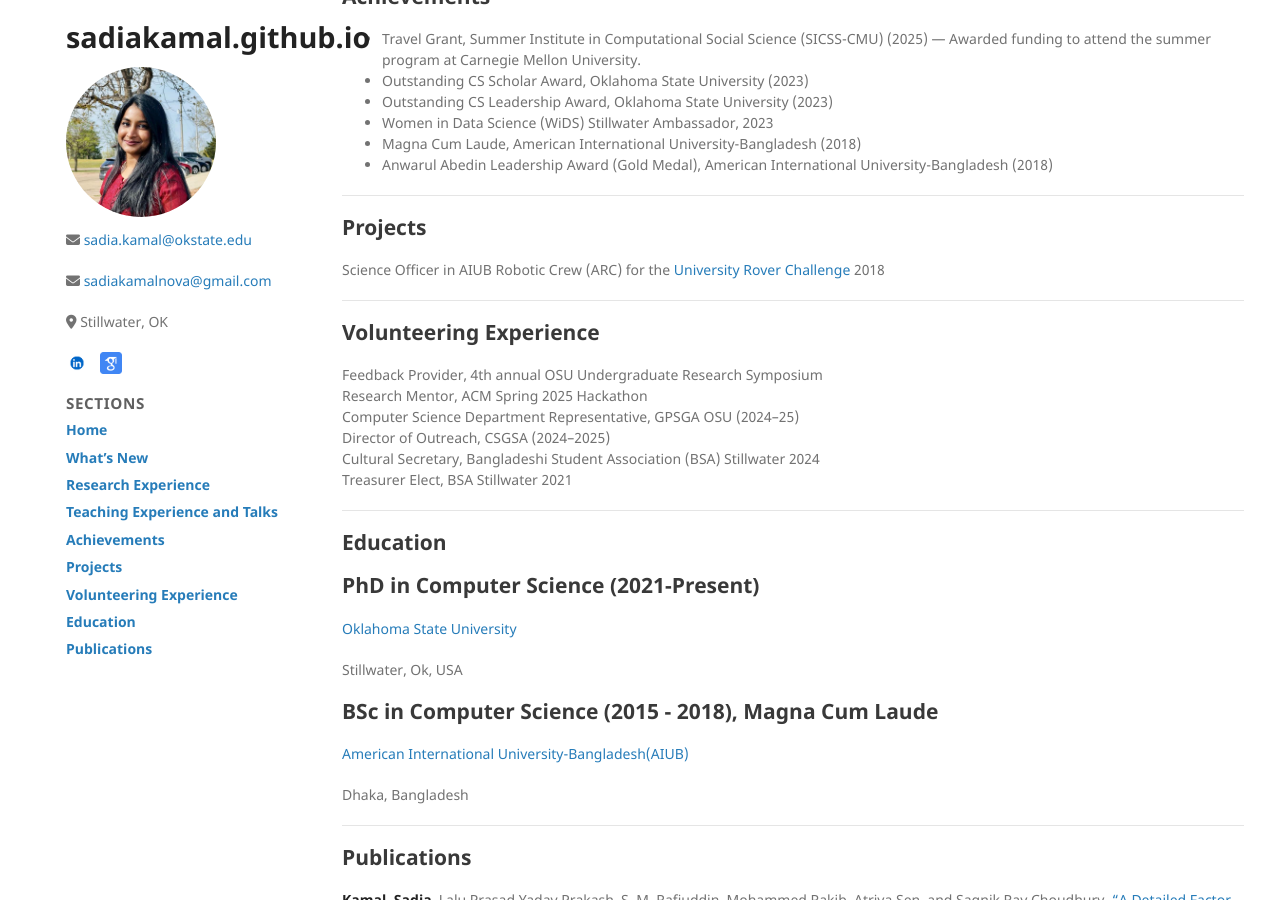
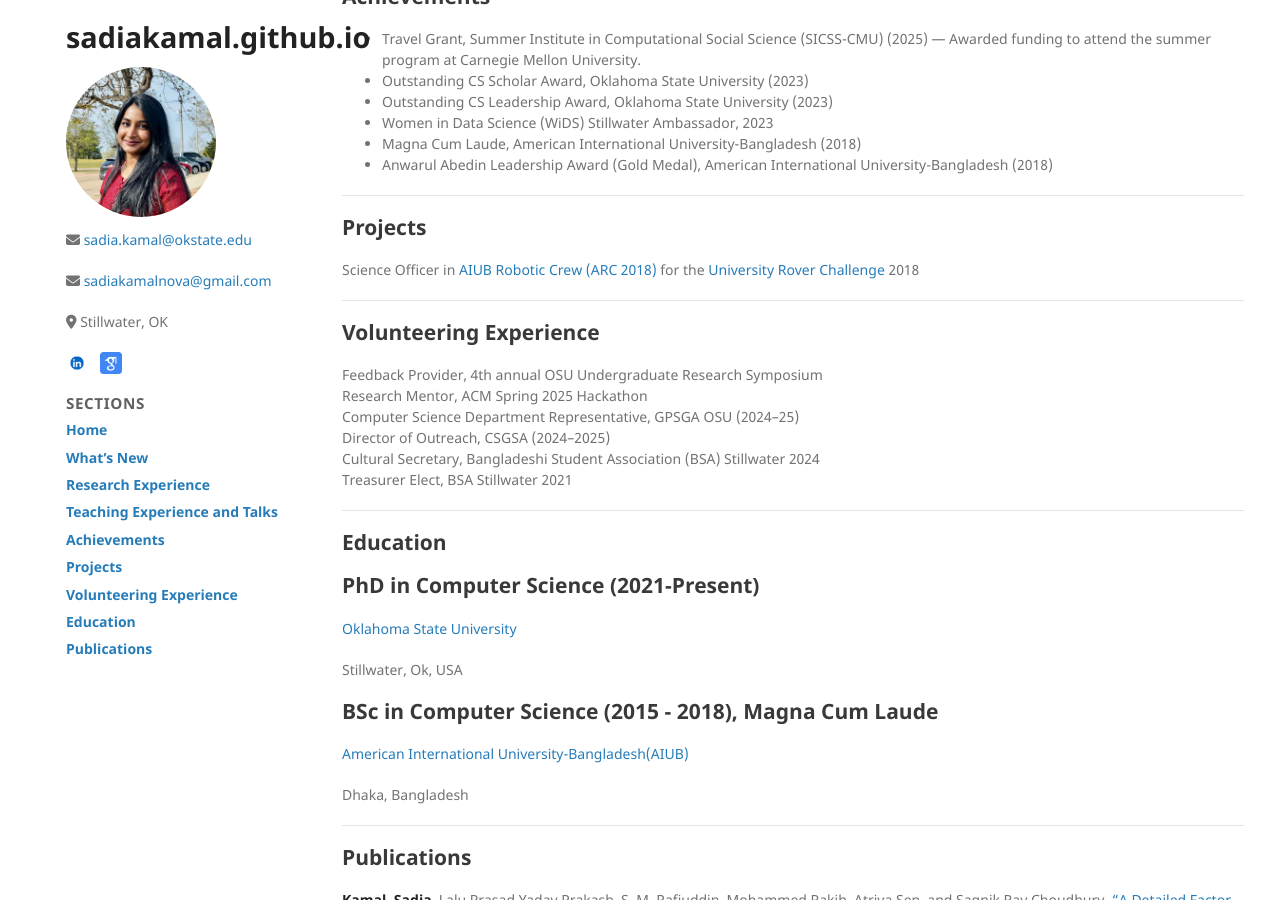
Before and after one commit to sadiakamal/sadiakamal.github.io, a Jekyll site: the page built from index.md, in a window 1280 px wide and 900 px high, scrolled down 1218 px. Built offline with Jekyll 4.4.1, drawn with Linux system fonts in a browser that asks for light colours; the repository's description, which GitHub fills in, is left out.

Commit message:
Update project description with proper link formatting

```diff
--- a/index.md
+++ b/index.md
@@ -76,7 +76,7 @@ Welcome to my homepage, where I share my research, publications, and latest upda
 
 <h2 id="projects">Projects</h2>
 
-Science Officer in AIUB Robotic Crew (ARC) for the [University Rover Challenge](https://urc.marssociety.org) 2018
+Science Officer in [AIUB Robotic Crew (ARC 2018)](https://www.aiub.edu/aiub-robotic-crew-arc) for the [University Rover Challenge](https://urc.marssociety.org) 2018
 
 ---
 
```
